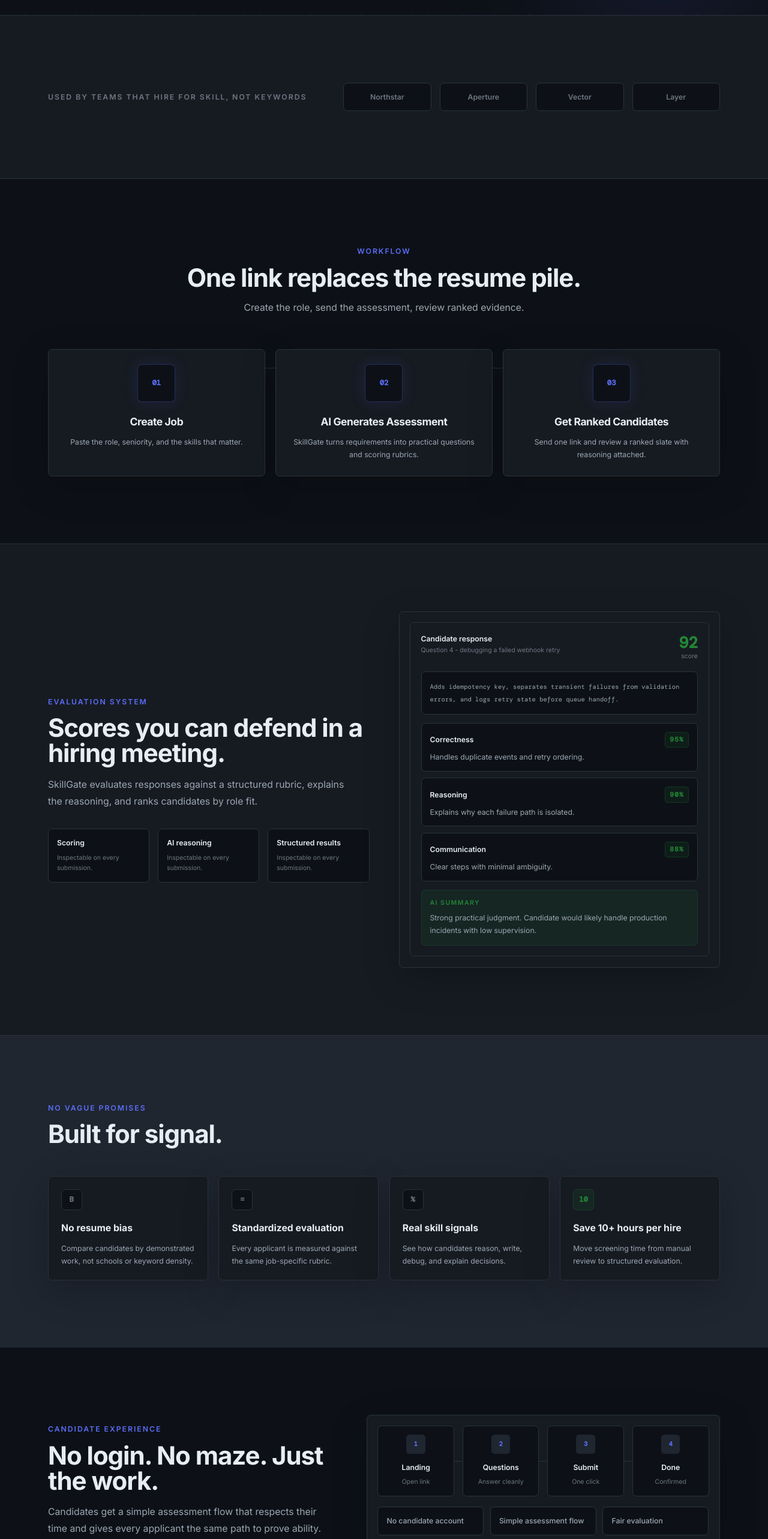
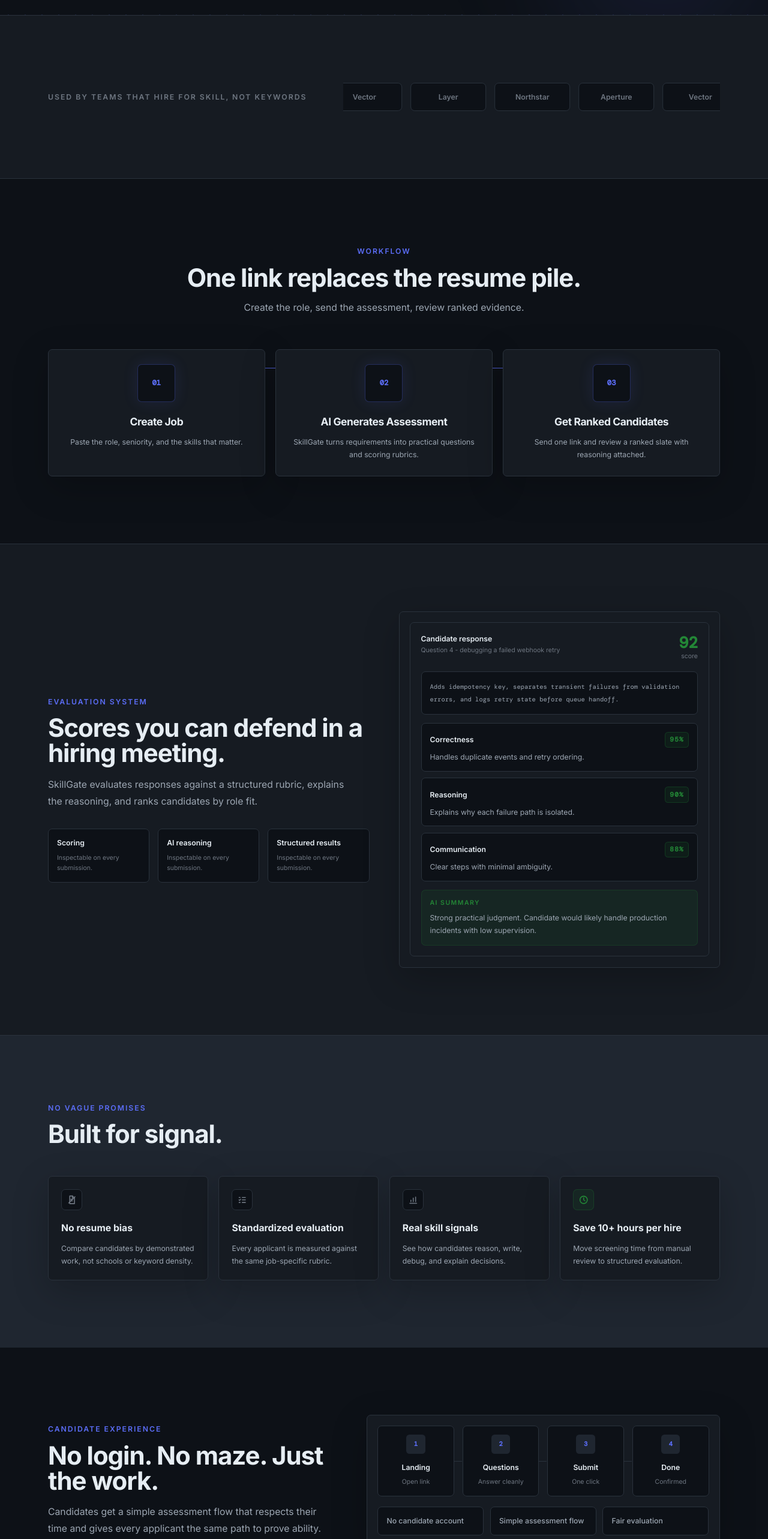
Before and after one commit to Syed-Shariqq/SkillGate-B, a React (Vite) app: page / in a window 1280 px wide. Shown: the part 801-3366 px from the top of the page at 60% size. Built offline with nearby package versions, Linux system fonts and the light colour scheme; no server answers.

Commit message:
Optimize landing page

```diff
--- a/src/pages/LandingPage.jsx
+++ b/src/pages/LandingPage.jsx
@@ -424,28 +424,47 @@ const Hero = () => (
   </section>
 );
 
-const TrustStrip = () => (
+const TrustStrip = () => {
+  const logos = ["Northstar", "Aperture", "Vector", "Layer"];
+
+  return (
     <Section
       tone="secondary"
       className="border-y border-border-default py-16 md:py-16"
     >
+      <style>{`
+        @keyframes skillgate-marquee {
+          from {
+            transform: translateX(0);
+          }
+          to {
+            transform: translateX(-50%);
+          }
+        }
+      `}</style>
       <div className="grid items-center gap-8 md:grid-cols-[0.85fr_1.15fr]">
         <p className="text-sm font-semibold uppercase tracking-[0.16em] text-text-tertiary">
           Used by teams that hire for skill, not keywords
         </p>
-      <div className="grid grid-cols-2 gap-4 sm:grid-cols-4">
-        {["Northstar", "Aperture", "Vector", "Layer"].map((logo) => (
+        <div className="group overflow-hidden">
           <div
-            key={logo}
-            className="rounded-lg border border-border-default bg-primary px-5 py-4 text-center text-sm font-semibold text-text-tertiary transition-colors hover:text-text-primary"
+            className="flex w-max gap-4 group-hover:[animation-play-state:paused]"
+            style={{ animation: "skillgate-marquee 12s linear infinite" }}
+          >
+            {[...logos, ...logos].map((logo, index) => (
+              <div
+                key={`${logo}-${index}`}
+                className="w-36 shrink-0 rounded-lg border border-border-default bg-primary px-5 py-4 text-center text-sm font-semibold text-text-tertiary transition-colors hover:text-text-primary"
               >
                 {logo}
               </div>
             ))}
           </div>
         </div>
+      </div>
     </Section>
   );
+};
 
 const HowItWorks = () => (
   <Section id="how-it-works" tone="primary">
@@ -462,7 +481,13 @@ const HowItWorks = () => (
     </div>
 
     <div className="relative mt-16 grid gap-5 md:grid-cols-3">
-      <div className="absolute left-[16%] right-[16%] top-9 hidden h-px bg-border-default md:block" />
+      <div
+        className="absolute left-[16%] right-[16%] top-9 hidden h-px md:block"
+        style={{
+          background:
+            "linear-gradient(to right, transparent, #5b6df6 30%, #5b6df6 70%, transparent)",
+        }}
+      />
       {steps.map((step) => (
         <Card
           key={step.title}
@@ -589,6 +614,62 @@ const ProductDeepDive = () => (
   </Section>
 );
 
+const DifferentiatorIcon = ({ title }) => {
+  const sharedProps = {
+    "aria-hidden": "true",
+    viewBox: "0 0 20 20",
+    className: "h-5 w-5",
+    fill: "none",
+    stroke: "currentColor",
+    strokeWidth: "1.8",
+    strokeLinecap: "round",
+    strokeLinejoin: "round",
+  };
+
+  if (title === "No resume bias") {
+    return (
+      <svg {...sharedProps}>
+        <path d="M6 2.75h5.25L15 6.5v10.75H6z" />
+        <path d="M11 2.75V6.5h4" />
+        <path d="M8 9h4" />
+        <path d="M8 12h3" />
+        <path d="M4 16 16 4" />
+      </svg>
+    );
+  }
+
+  if (title === "Standardized evaluation") {
+    return (
+      <svg {...sharedProps}>
+        <path d="M4 5.5h2" />
+        <path d="m3.75 10 1.15 1.15 2-2.3" />
+        <path d="M4 15h2" />
+        <path d="M10 5.5h6" />
+        <path d="M10 10h6" />
+        <path d="M10 15h6" />
+      </svg>
+    );
+  }
+
+  if (title === "Real skill signals") {
+    return (
+      <svg {...sharedProps}>
+        <path d="M3.5 16.5h13" />
+        <path d="M5.5 13.5v-3" />
+        <path d="M10 13.5v-7" />
+        <path d="M14.5 13.5v-9" />
+      </svg>
+    );
+  }
+
+  return (
+    <svg {...sharedProps}>
+      <circle cx="10" cy="10" r="7" />
+      <path d="M10 6v4l2.5 2" />
+    </svg>
+  );
+};
+
 const Differentiation = () => (
   <Section tone="tertiary">
     <div className="mb-14 max-w-2xl">
@@ -612,7 +693,7 @@ const Differentiation = () => (
                   : "border-border-default text-text-tertiary"
               }`}
             >
-              {item.icon}
+              <DifferentiatorIcon title={item.title} />
             </div>
             <h3 className="mt-5 text-lg font-bold text-text-primary">
               {item.title}
@@ -821,7 +902,19 @@ const FAQ = () => {
 };
 
 const FinalCTA = () => (
-  <Section tone="tertiary">
+  <section className="relative overflow-hidden bg-tertiary px-6 py-24 md:py-32">
+    <div className="pointer-events-none absolute inset-0 z-0">
+      <div
+        className="absolute inset-0 opacity-[0.15]"
+        style={{
+          backgroundImage:
+            "radial-gradient(circle, #5b6df6 1px, transparent 1px)",
+          backgroundSize: "28px 28px",
+        }}
+      />
+      <div className="absolute left-1/2 top-0 h-[500px] w-[500px] -translate-x-1/2 rounded-full bg-accent/15 blur-[120px]" />
+    </div>
+    <FadeIn className="relative z-10 mx-auto max-w-7xl">
       <div className="mx-auto max-w-3xl text-center">
         <h2 className="text-4xl font-bold tracking-tight text-text-primary md:text-6xl">
           Hire based on skill. Not guesswork.
@@ -832,7 +925,8 @@ const FinalCTA = () => (
           </Button>
         </div>
       </div>
-  </Section>
+    </FadeIn>
+  </section>
 );
 
 const Footer = () => (
```
Lines whose indentation alone changed are shown as unchanged.
